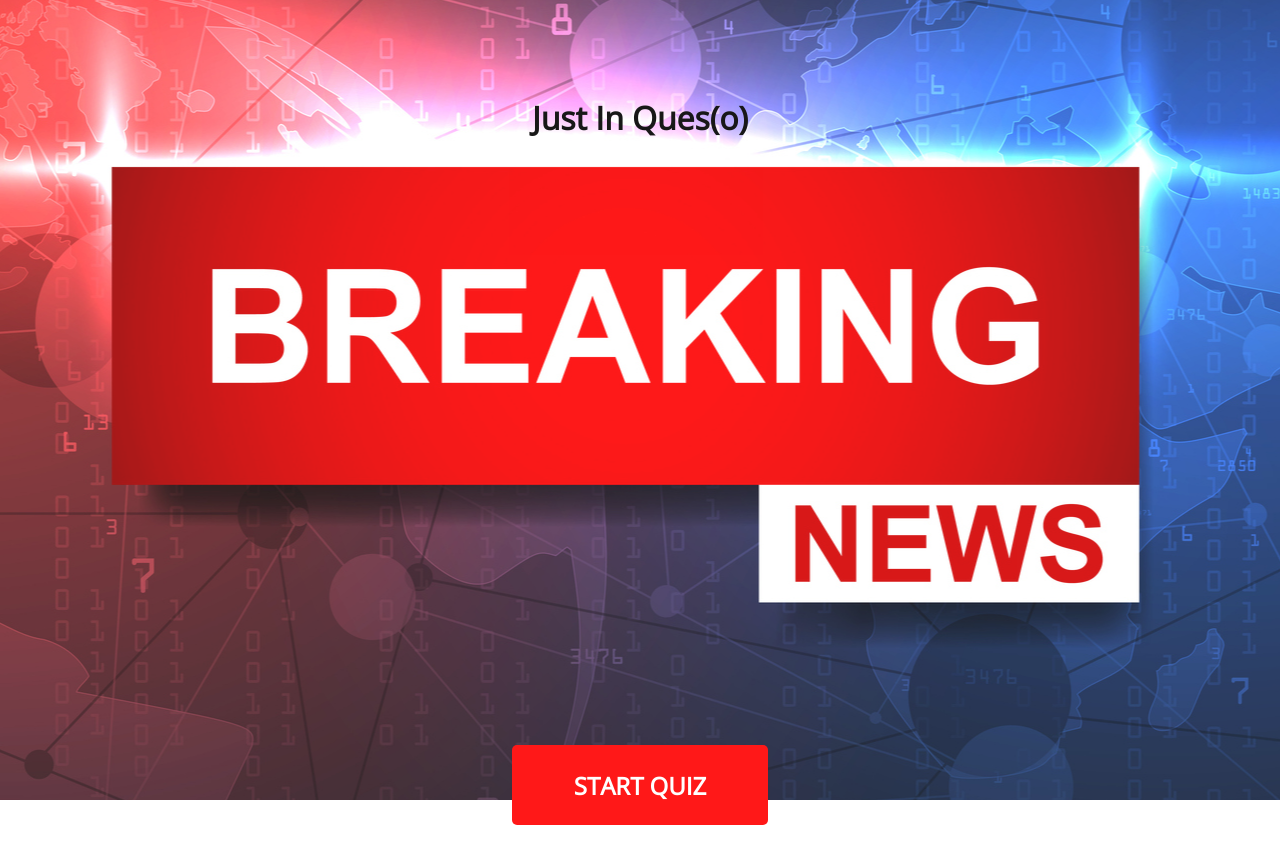
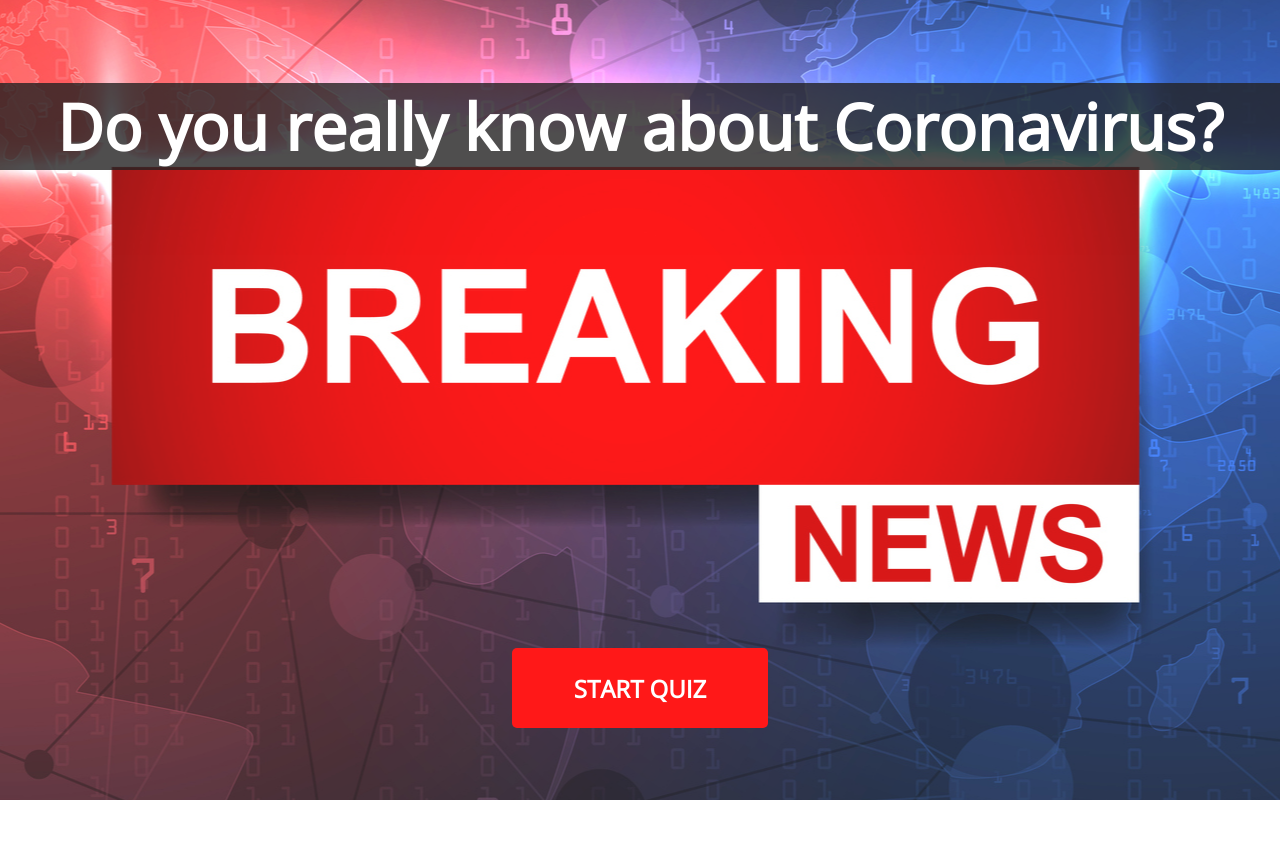
Before and after one commit to klpetersen/just-in-case-front-end, a React (Create React App) app: page / in a window 1280 px wide. Shown: the top 864 px of the page. After the commit the page ends 800 px from the top, so only its background shows below. Built offline with nearby package versions, Linux system fonts and the light colour scheme; no server answers.

Commit message:
possibly finished

```diff
--- a/src/components/FrontPage.js
+++ b/src/components/FrontPage.js
@@ -5,7 +5,9 @@ import '../css/Shared.css'
 export default function FrontPage(props) {
     return (
         <div class='container'>
-            <h1>Just In Ques(o)</h1>
+            <div className='front-title-container'>
+                <h1>Do you really know about Coronavirus?</h1>
+            </div>
             <div className='start-btn-container'>
                 <button onClick={props.toggleStartQuiz} className='start-btn'>START QUIZ</button>
             </div>
--- a/src/css/FrontPage.css
+++ b/src/css/FrontPage.css
@@ -10,12 +10,15 @@
   opacity: 0.9;
 }
 
-h1 {
-  margin-top: 5%;
+.front-title-container h1{
+  margin-top: 4%;
+  color: white;
+  background: rgba(12, 11, 11, 0.8);
+  font-size: 4rem;
 }
 
 .start-btn-container {
-  margin-top: 45%
+  margin-top: 35%
 }
 
 .start-btn {
```
